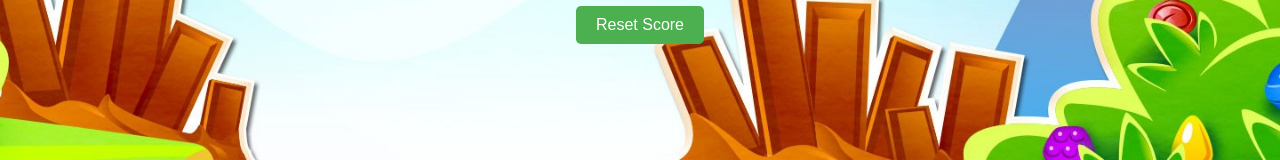
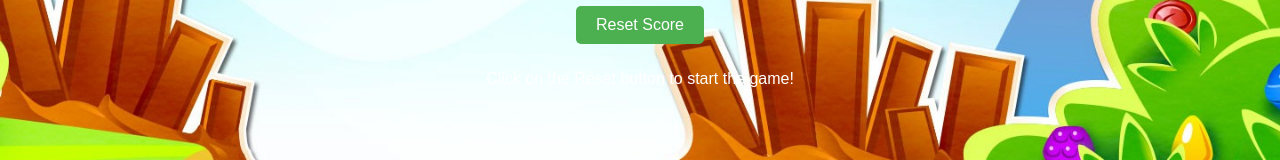
Before and after one commit to AbhinavKRN/Candy_Crush, a plain HTML site: page index.html in a window 1280 px wide. Shown: the part 544-704 px from the top of the page. Drawn offline with Linux system fonts and the light colour scheme.

Commit message:
Update index.html

```diff
--- a/index.html
+++ b/index.html
@@ -13,5 +13,8 @@
         <h1>Score: <span id="score">0</span></h1>
         <div id="board"></div>
         <button id="resetButton" onclick="resetScore()">Reset Score</button>
+        <div id="popup" class="popup">
+            <p>Click on the Reset button to start the game!</p>
+        </div>
     </body>
 </html>
```
